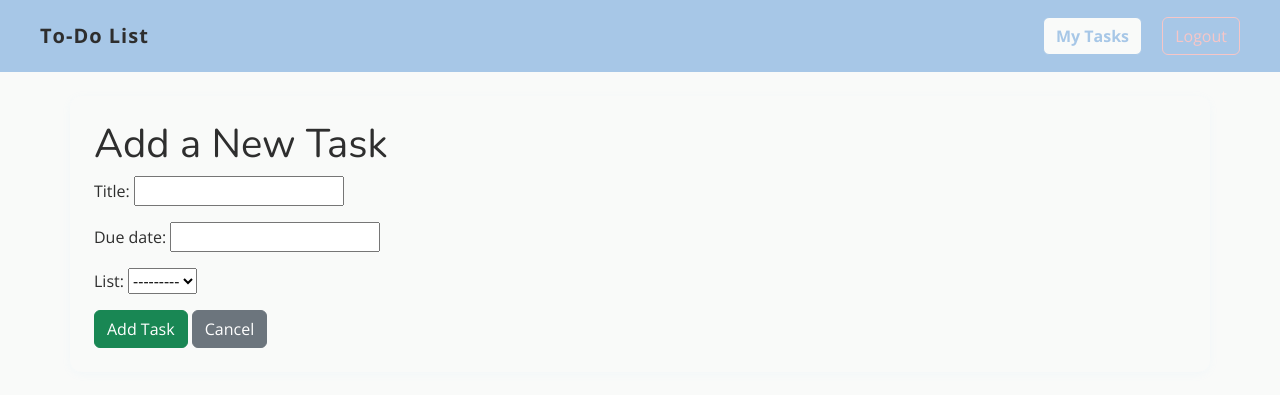
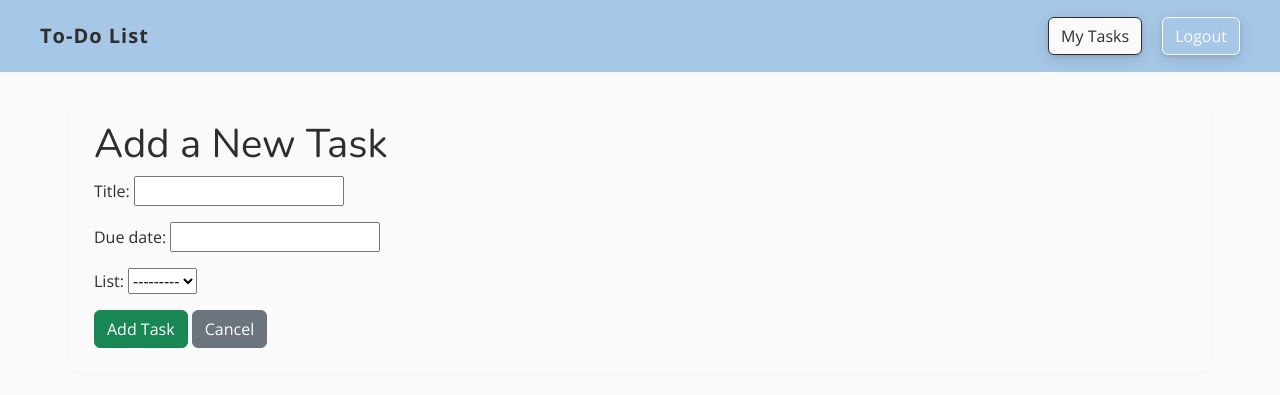
Before and after one commit to CXBeale/to-do-list, a Django app: page /todo/add/ in a window 1280 px wide. Shown: the top 395 px of the page. Run offline with Django 5.2, Linux system fonts and the light colour scheme; the visitor is signed in with stand-in values (Sample User, id 1); data that the repository does not hold is empty.

Commit message:
update nav bar buttons

```diff
--- a/assets/css/style.css
+++ b/assets/css/style.css
@@ -6,6 +6,7 @@
   :root {
   /* Light Pastel Calm Palette */
   --color-primary: #A7C7E7; /* Soft Sky Blue */
+  --color-primary-accent: #6B9AC4; /* Muted Sky Blue */
   --color-secondary: #B8E0D2; /* Mint Green */
   --color-background: #F9FAF9; /* Off-White */
   --color-text: #2E2E2E; /* Charcoal Gray */
@@ -79,21 +80,33 @@
     color: var(--color-text);
     border: none;
   }
-  .navbar .btn-outline-secondary {
+  .navbar .btn-outline-primary {
     background: var(--color-background);
-    color: var(--color-primary);
-    border: 1.5px solid var(--color-primary);
-    font-weight: bold;
+    color: var(--color-text);
+    border: 1.5px solid var(--color-text);
     transition: background 0.2s, color 0.2s;
+    box-shadow: 0 4px 16px 0 rgba(0,0,0,0.12), 0 1.5px 4px 0 rgba(0,0,0,0.10);
   }
-  .navbar .btn-outline-secondary:hover {
-    background: var(--color-primary);
+
+  .navbar .btn-outline-primary:hover {
+    background: var(--color-primary-accent);
     color: var(--color-background);
+    border: 1.5px solid var(--color-background);
+    box-shadow: none;
   }
   .navbar .btn-outline-danger {
     background: transparent;
-    color: var(--color-error);
-    border: 1px solid var(--color-error);
+    color: var(--color-background);
+    border: 1px solid var(--color-background);
+    transition: background 0.2s, color 0.2s;
+    box-shadow: 0 4px 16px 0 rgba(0,0,0,0.12), 0 1.5px 4px 0 rgba(0,0,0,0.10);
+  }
+
+  .navbar .btn-outline-danger:hover {
+    background: var(--color-error);
+    color: var(--color-background);
+    border: 1px solid var(--color-background);
+    box-shadow: none;
   }
 
   /* ========================= */
--- a/todo/templates/todo/base.html
+++ b/todo/templates/todo/base.html
@@ -17,13 +17,13 @@
         <a class="navbar-brand ms-3" href="{% url 'home' %}">To-Do List</a>
         <div class="ms-auto me-3">
             {% if user.is_authenticated %}
-                <a class="btn btn-outline-secondary me-2" href="{% url 'list_overview' %}">My Tasks</a>
+                <a class="btn btn-outline-primary me-2" href="{% url 'list_overview' %}">My Tasks</a>
                 <form action="{% url 'account_logout' %}" method="post" style="display:inline;">
                     {% csrf_token %}
                     <button class="btn btn-outline-danger" type="submit">Logout</button>
                 </form>
             {% else %}
-                <a class="btn btn-primary me-2" href="{% url 'account_login' %}">Sign In</a>
+                <a class="btn btn-outline-primary me-2" href="{% url 'account_login' %}">Sign In</a>
             {% endif %}
         </div>
     </nav>
```
